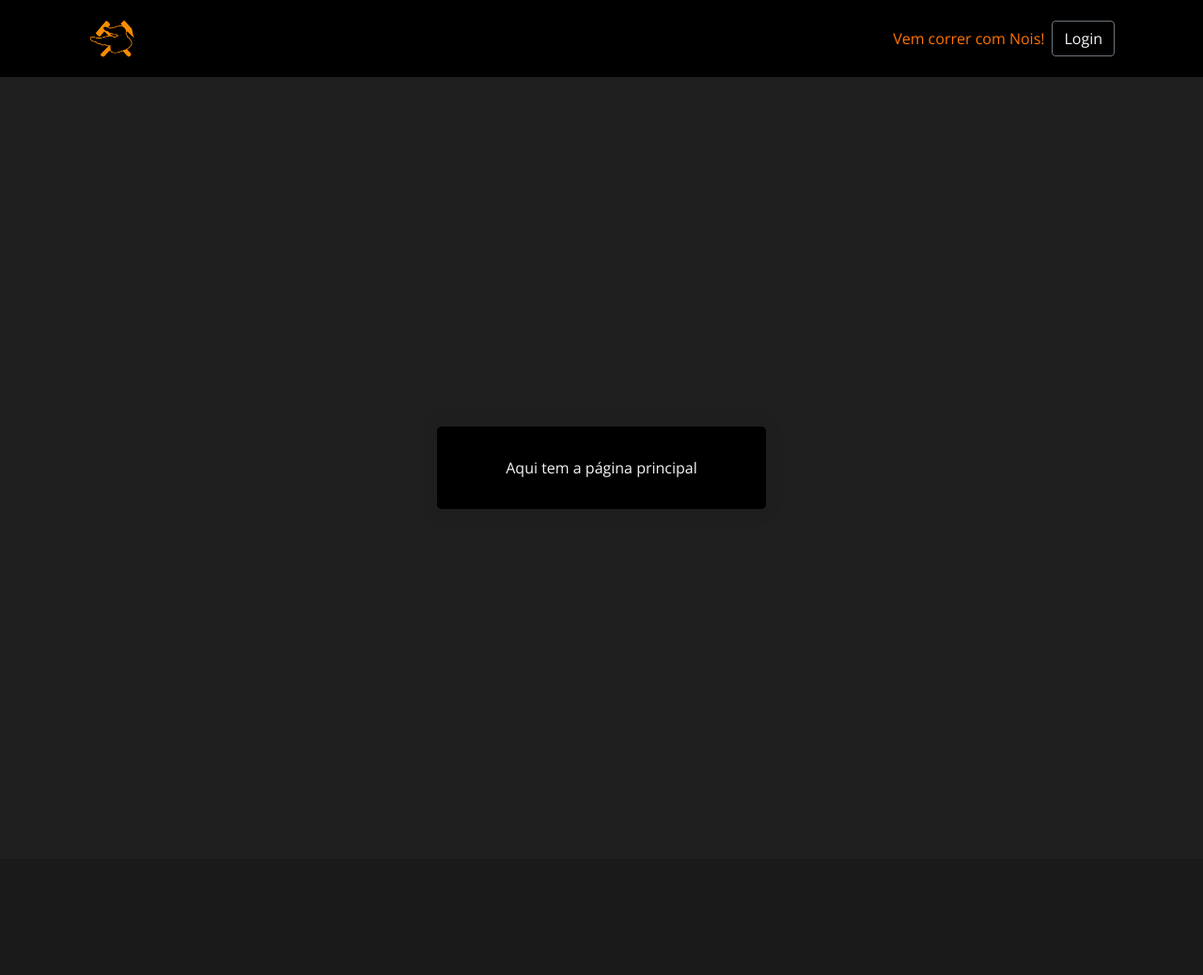
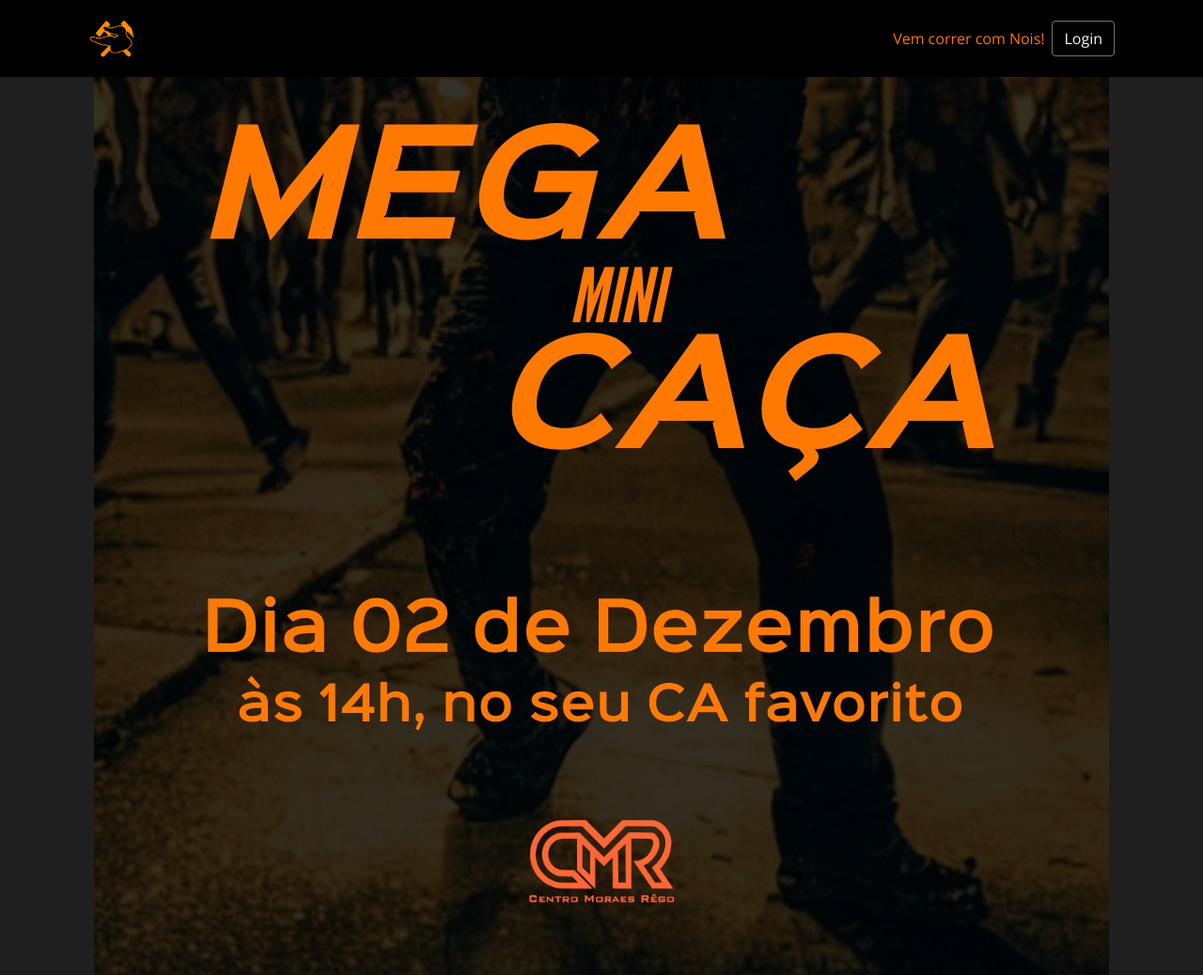
Before and after one commit to RosenfasBot/Site, a Django app: page / in a window 1280 px wide. Shown: the whole page at 94% size. Before the commit the page ends 542 px from the top, so only its background shows below. Run offline with Django 3.2, Linux system fonts and the light colour scheme; data comes from the database, SQL or seed files in the repository; data that the repository does not hold is empty; some libraries are stand-ins or nearby versions.

Commit message:
Update front end and static images

```diff
--- a/gauleses/templates/comum/pagInicial.html
+++ b/gauleses/templates/comum/pagInicial.html
@@ -2,12 +2,25 @@
 
 {% block content %}
 {% include "navbarMain.html" %}
-<div class='container'>
-    <div class="d-flex flex-column min-vh-100 justify-content-center align-items-center">
-        <div class='center-box'>
-        Aqui tem a página principal
-        </div>
-    </div>
-    </div>
+
+<!--  <img main src="static/images/divulgacao.jpg" alt="Description of the image"> -->
+
+<style>
+    .imagemhomepage {
+        display: flex;
+        justify-content: center;
+        align-items: center;
+        height: 100vh;
+        margin: 0;
+    }
+
+    .responsive {
+        max-width: 100%;
+        height: auto;
+    }
+</style>
+<div class="imagemhomepage">
+    <img src="static/images/divulgacao.jpg" alt="Nature" class="responsive">
 </div>
+
 {% endblock %}
```
Also changed, not shown: gauleses/templates/comum/vemcorrercomnois.html (+6 -6 lines), gauleses/static/images/alan.jpg (added), gauleses/static/images/divulgacao.jpg (added).
